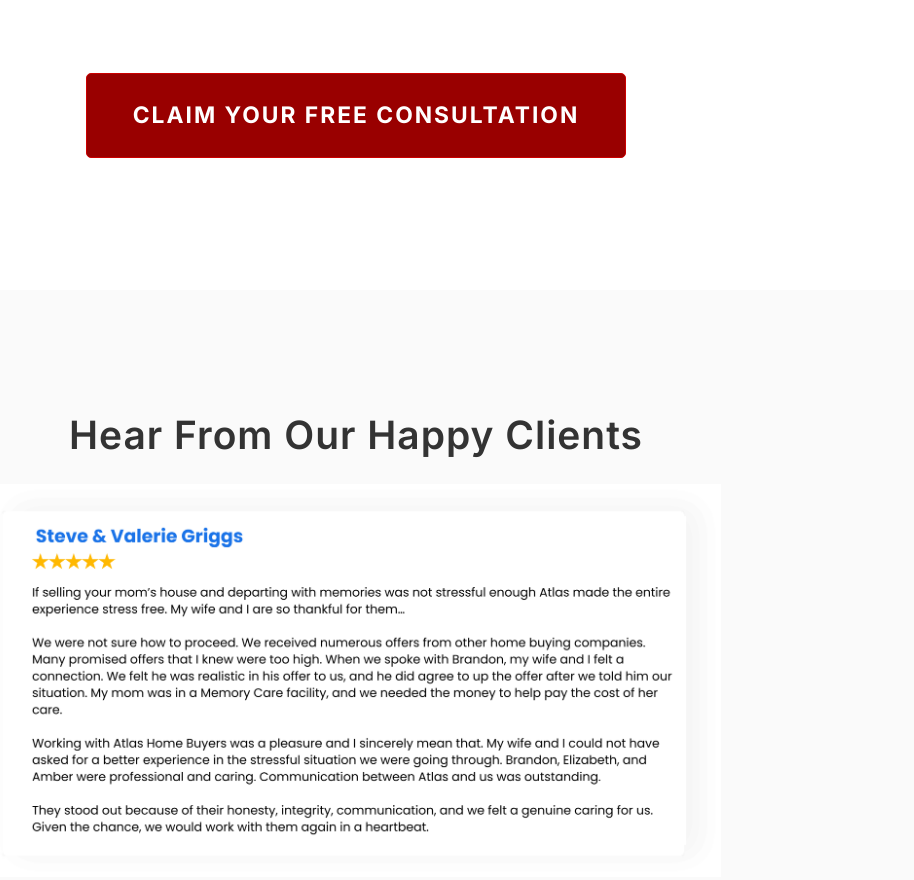
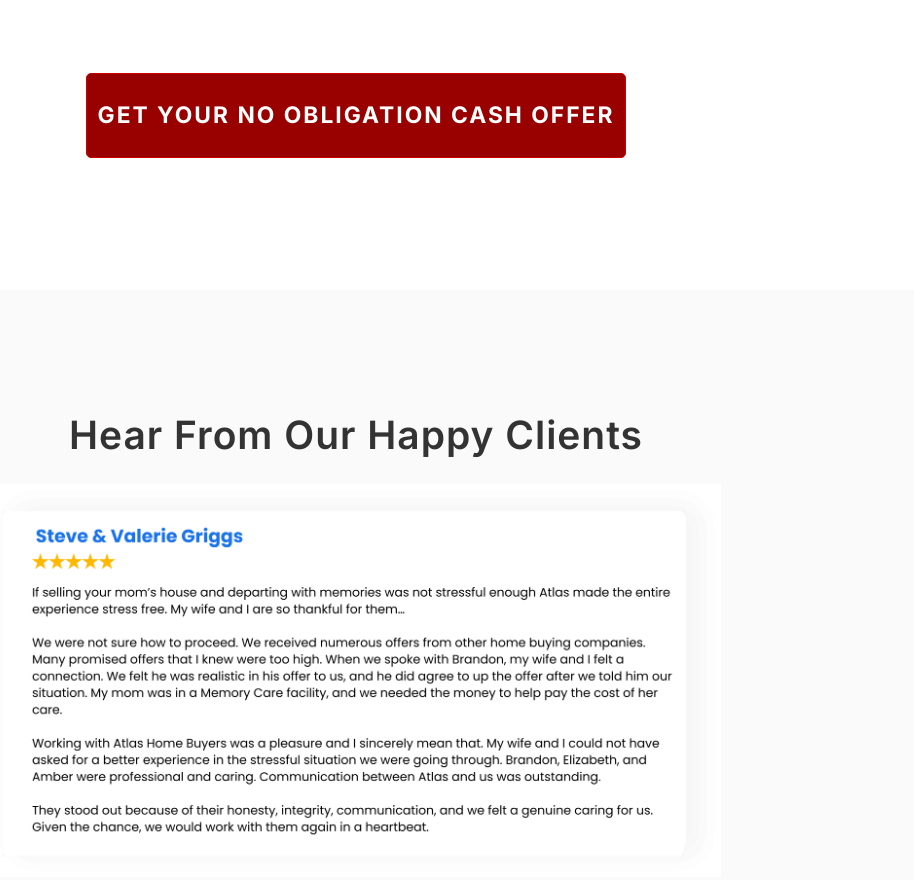
Before and after one commit to brandonhood/Atlas-Home-Buyers-Funnel, a website: page landing-page.html in a window 1280 px wide. Shown: the part 2602-3482 px from the top of the page, without its empty margins (284-1198 px from the left). Drawn offline with Linux system fonts and the light colour scheme.

Commit message:
Update consultation button text to cash offer

```diff
--- a/landing-page.html
+++ b/landing-page.html
@@ -160,7 +160,7 @@
         <div class="row justify-content-center mt-5">
             <div class="col-md-8 col-xl-6">
                 <div class="btn-section">
-                    <a href="questionnaire.html" class="btn btn-primary">Claim Your Free Consultation</a>
+                    <a href="questionnaire.html" class="btn btn-primary">GET YOUR NO OBLIGATION CASH OFFER</a>
                 </div>
             </div>
         </div>
@@ -181,7 +181,7 @@
         <div class="row justify-content-center">
             <div class="col-md-8 col-xl-6">
                 <div class="btn-section">
-                    <a href="questionnaire.html" class="btn btn-primary">Claim Your Free Consultation</a>
+                    <a href="questionnaire.html" class="btn btn-primary">GET YOUR NO OBLIGATION CASH OFFER</a>
                 </div>
             </div>
         </div>
@@ -220,7 +220,7 @@
         <div class="row justify-content-center">
             <div class="col-md-8 col-xl-6">
                 <div class="btn-section">
-                    <a href="questionnaire.html" class="btn btn-primary">Claim Your Free Consultation</a>
+                    <a href="questionnaire.html" class="btn btn-primary">GET YOUR NO OBLIGATION CASH OFFER</a>
                 </div>
             </div>
         </div>
@@ -256,13 +256,13 @@
                 <h2> Save Yourself Weeks or even MONTHS Of Costly Trial & Error By Using Our Blueprint To Selling Your House </h2>
                 <p> Why waste weeks or months struggling along, trying to figure things out for yourself? <strong>You can save all that time and get a much better result</strong> when you get our expert advice and use our proven process blueprint to selling your house for cash - even in a down market. It’s like a shortcut that gives you <strong>peace of mind, puts more money in your pocket, and helps you step into the next chapter of your life with ease</strong>. </p>
 
-                <p> Are you ready to sell your house on your ideal timeline? Are you looking to have more money and improve your life without weeks or months of stress and showings it usually takes?<p> <strong>Then claim your free consultation while you still can.</strong> </p>
+                <p> Are you ready to sell your house on your ideal timeline? Are you looking to have more money and improve your life without weeks or months of stress and showings it usually takes?<p> <strong>Then GET YOUR NO OBLIGATION CASH OFFER while you still can.</strong> </p>
             </div>
         </div>
         <div class="row justify-content-center">
             <div class="col-md-8 col-xl-6">
                 <div class="btn-section">
-                    <a href="questionnaire.html" class="btn btn-primary">Claim Your Free Consultation</a>
+                    <a href="questionnaire.html" class="btn btn-primary">GET YOUR NO OBLIGATION CASH OFFER</a>
                 </div>
             </div>
         </div>
@@ -315,7 +315,7 @@
         <div class="row justify-content-center">
             <div class="col-md-8 col-xl-6">
                 <div class="btn-section">
-                    <a href="questionnaire.html" class="btn btn-primary">Claim Your Free Consultation</a>
+                    <a href="questionnaire.html" class="btn btn-primary">GET YOUR NO OBLIGATION CASH OFFER</a>
                 </div>
             </div>
         </div>
@@ -335,7 +335,7 @@
         <div class="row justify-content-center">
             <div class="col-md-8 col-xl-6">
                 <div class="btn-section">
-                    <a href="questionnaire.html" class="btn btn-primary">Claim Your Free Consultation</a>
+                    <a href="questionnaire.html" class="btn btn-primary">GET YOUR NO OBLIGATION CASH OFFER</a>
                 </div>
             </div>
         </div>
@@ -372,7 +372,7 @@
         <div class="row justify-content-center">
             <div class="col-md-8 col-xl-6">
                 <div class="btn-section">
-                    <a href="questionnaire.html" class="btn btn-primary">Claim Your Free Consultation</a>
+                    <a href="questionnaire.html" class="btn btn-primary">GET YOUR NO OBLIGATION CASH OFFER</a>
                 </div>
             </div>
         </div>
@@ -415,7 +415,7 @@
         <div class="row justify-content-center mt-5">
             <div class="col-md-8 col-xl-6">
                 <div class="btn-section">
-                    <a href="questionnaire.html" class="btn btn-primary">Claim Your Free Consultation</a>
+                    <a href="questionnaire.html" class="btn btn-primary">GET YOUR NO OBLIGATION CASH OFFER</a>
                         <p style="text-align: center;">
                           <small><i class="fa fa-lock fa-fw"></i>We respect your privacy and promise never to rent or share your details with anybody without your consent</small>
                         </p>
```
